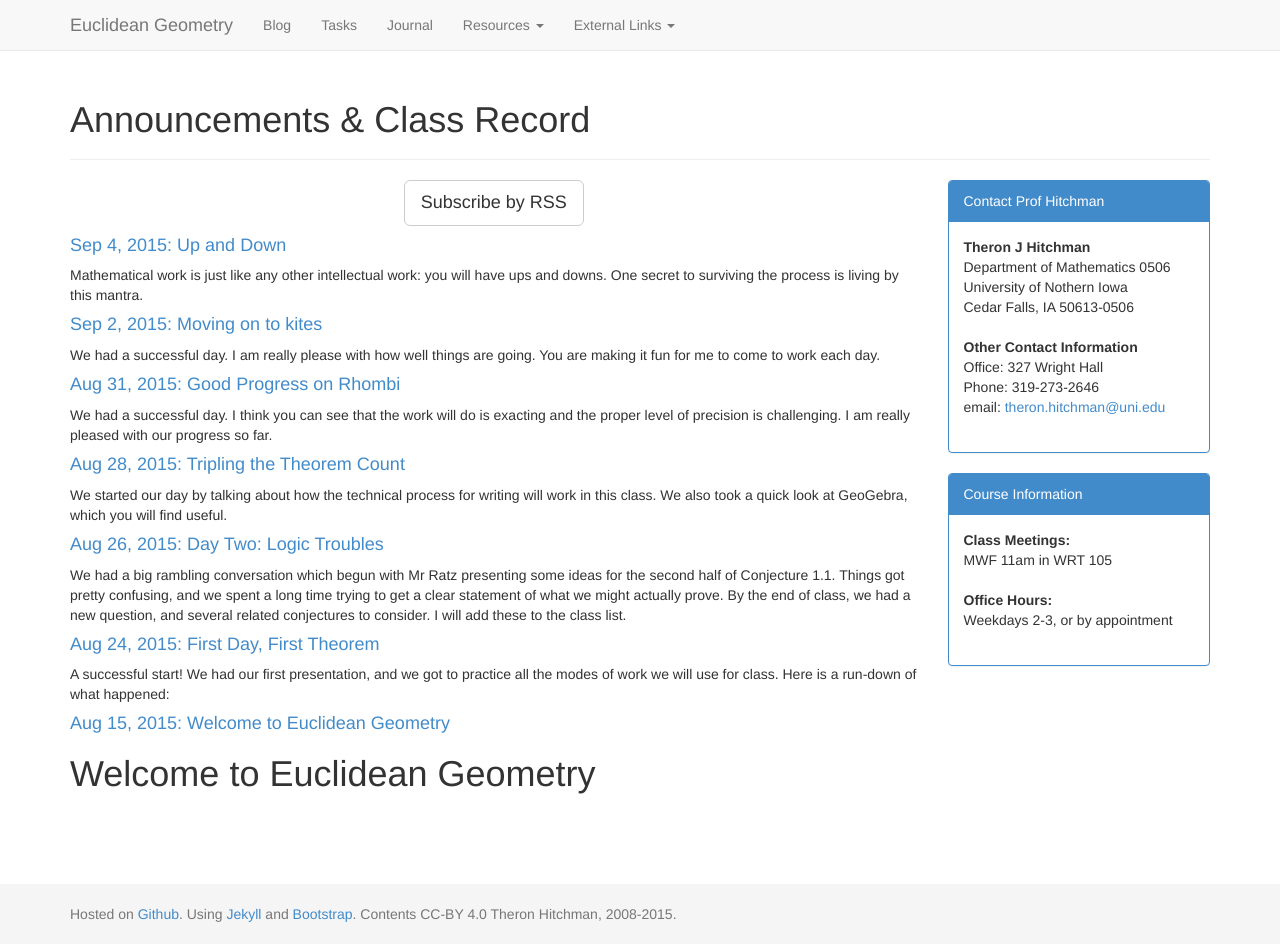
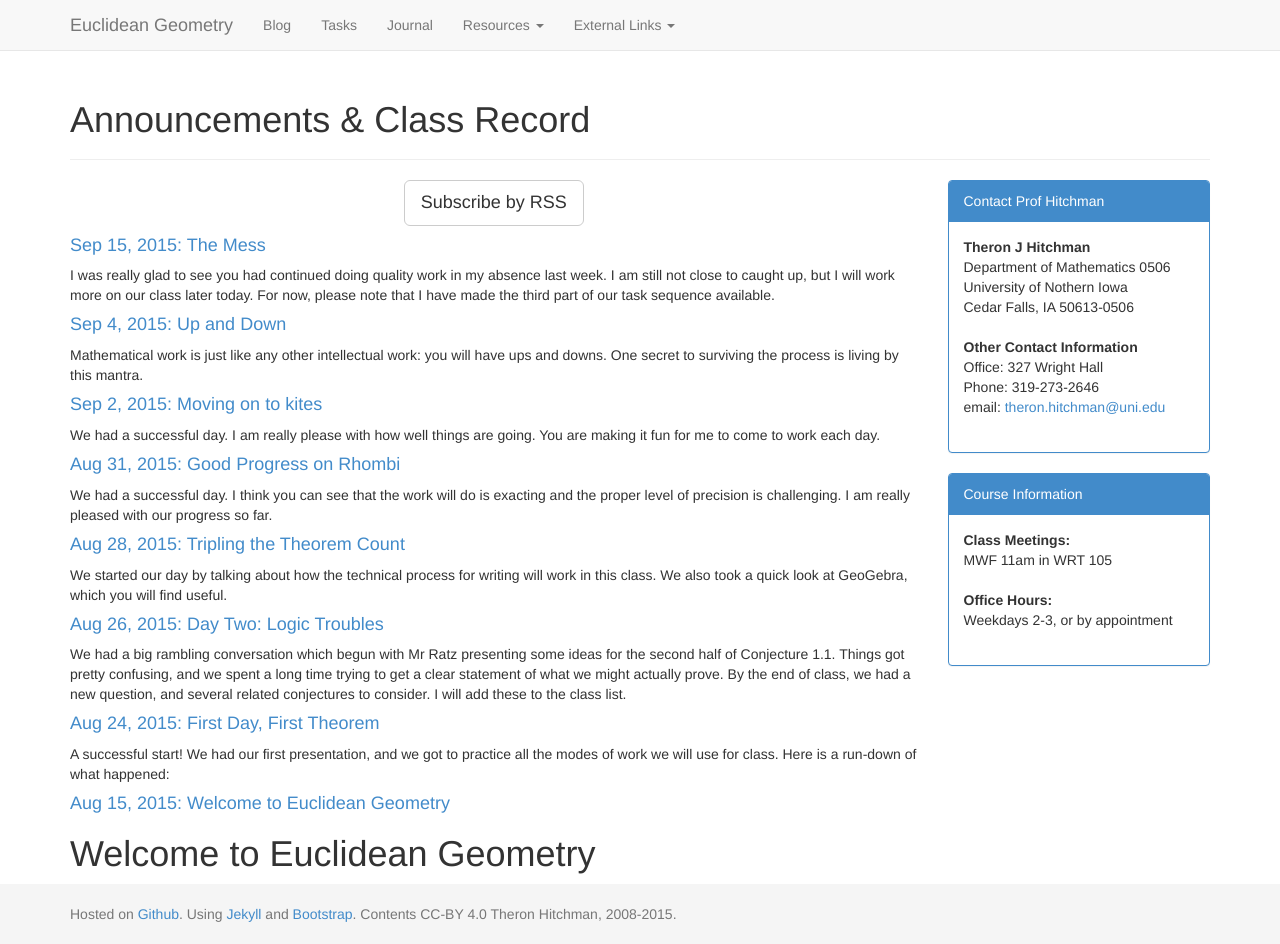
Before and after one commit to theronhitchman/euclidean-geometry, a Jekyll site: the page built from blog/index.html, in a window 1280 px wide and 944 px high. Built offline with Jekyll 4.4.1, drawn with Linux system fonts in a browser that asks for light colours; nearby versions of some CDN libraries.

Commit message:
new post for 9/15 and add tasks part 3

```diff
--- /dev/null
+++ b/_posts/2015-09-15-the-mess.md
@@ -0,0 +1,9 @@
+---
+layout: post
+title: The Mess
+
+---
+
+I was really glad to see you had continued doing quality work in my absence last week.
+I am still not close to caught up, but I will work more on our class later today. For
+now, please note that I have made the third part of our task sequence available.
```
Also changed, not shown: tasks/index.md (+2 -2 lines).
